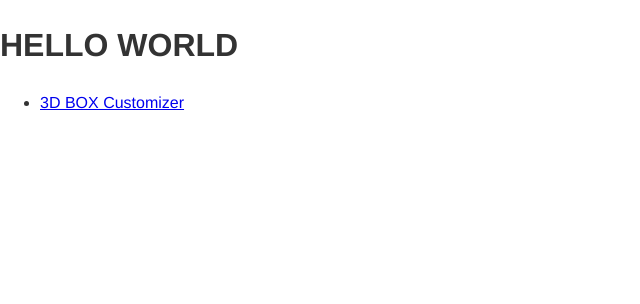
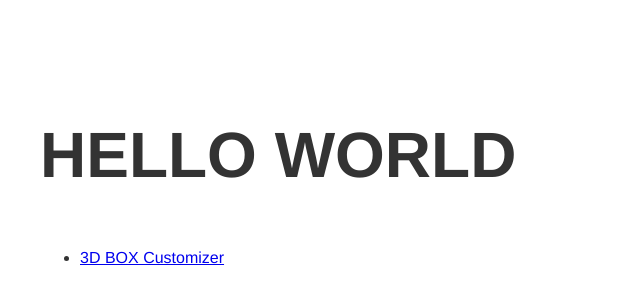
Before and after one commit to yaokaisei/study-react-three-fiber, a React (Create React App) app: page / in a window 1280 px wide. Shown: the top 304 px of the page, without its empty margins (0-640 px from the left). Built offline with nearby package versions, Linux system fonts and the light colour scheme.

Commit message:
スタイリングをCSS In JSに変更

```diff
--- a/package.json
+++ b/package.json
@@ -3,6 +3,8 @@
   "version": "0.1.0",
   "private": true,
   "dependencies": {
+    "@emotion/react": "^11.10.4",
+    "@emotion/styled": "^11.10.4",
     "@react-three/drei": "^9.22.9",
     "@react-three/fiber": "^8.3.1",
     "@testing-library/jest-dom": "^5.16.5",
--- a/src/index.tsx
+++ b/src/index.tsx
@@ -1,7 +1,7 @@
 import React from 'react';
 import ReactDOM from 'react-dom/client';
 import { Routes, Route, BrowserRouter } from 'react-router-dom';
-import 'src/styles/index.css';
+import 'src/index.css';
 import App from 'src/pages/App';
 import BoxCustomizer from 'src/pages/BoxCustomizer';
 import reportWebVitals from './reportWebVitals';
--- a/src/pages/App.tsx
+++ b/src/pages/App.tsx
@@ -1,17 +1,29 @@
 import React from 'react';
-import 'src/styles/App.css';
+import styled from '@emotion/styled';
 
-const App = () => {
+const Wrapper = styled.div`
+  padding-top: clamp(40px, 6.77vw, 64px);
+  padding-bottom: clamp(40px, 6.77vw, 64px);
+  width: min(100% - 2rem, 1200px);
+  margin: 0 auto;
+  color: #333;
+`;
+
+const H1 = styled.h1`
+  font-size: 4rem;
+`;
+
+const App: React.FC = () => {
   return (
-    <div className="App">
-      <h1>HELLO WORLD</h1>
+    <Wrapper>
+      <H1>HELLO WORLD</H1>
 
       <ul>
         <li>
           <a href="/box-customizer">3D BOX Customizer</a>
         </li>
       </ul>
-    </div>
+    </Wrapper>
   );
 };
 
--- a/src/pages/BoxCustomizer.tsx
+++ b/src/pages/BoxCustomizer.tsx
@@ -1,30 +1,72 @@
 import React, { useState } from 'react';
-import 'src/styles/App.css';
+import styled from '@emotion/styled';
+
 import BoxModel from 'src/components/BoxModel';
 
-const BoxCustomizer = () => {
+const Wrapper = styled.div`
+  background: linear-gradient(180deg, #272730 100%, #535375 50%);
+
+  & > .bg {
+    width: 100%;
+    height: 100vh;
+  }
+`;
+
+const Contents = styled.div`
+  position: absolute;
+  z-index: 1;
+  gap: 8px;
+  display: flex;
+  flex-wrap: nowrap;
+  flex-direction: column;
+  bottom: 0;
+  width: 100%;
+  padding: clamp(40px, 6.77vw, 64px);
+
+  & h1 {
+    font-weight: 900;
+    font-size: clamp(4rem, 6.77vw, 5rem);
+    margin: 0;
+    color: #cd853f;
+    line-height: 1;
+  }
+`;
+
+const InputLabel = styled.label`
+  display: grid;
+  gap: 8px;
+  width: 100%;
+  max-width: min(100% - 2rem, 400px);
+  color: #fff;
+
+  input {
+    width: 100%;
+  }
+`;
+
+const BoxCustomizer: React.FC = () => {
   const [colorCode, setColorCode] = useState('#5a40ce');
   const [scale, setScale] = useState(1);
 
   return (
-    <div className="BoxCustomizer">
-      <div className="box-contents">
+    <Wrapper>
+      <Contents>
         <h1>
           3D BOX
           <br />
           Customizer
         </h1>
 
-        <label>
+        <InputLabel>
           Box color
           <input
             type="color"
             value={colorCode}
             onChange={(event) => setColorCode(event.target.value)}
           />
-        </label>
+        </InputLabel>
 
-        <label>
+        <InputLabel>
           Box Scale
           <input
             type="number"
@@ -34,13 +76,13 @@ const BoxCustomizer = () => {
             value={scale}
             onChange={(event) => setScale(Number(event.target.value))}
           ></input>
-        </label>
-      </div>
+        </InputLabel>
+      </Contents>
 
-      <div className="box-bg">
+      <div className="bg">
         <BoxModel color={colorCode} scale={scale} />
       </div>
-    </div>
+    </Wrapper>
   );
 };
 
--- a/src/styles/App.css
+++ /dev/null
@@ -1,54 +0,0 @@
-.App {
-  /* text-align: center; */
-}
-
-.l-wrapper {
-  padding-top: clamp(40px, 6.77vw, 64px);
-  padding-bottom: clamp(40px, 6.77vw, 64px);
-}
-
-.l-wrapper > .inner {
-  width: min(100% - 2rem, 1200px);
-  margin: 0 auto;
-}
-
-.BoxCustomizer {
-  background: linear-gradient(180deg, #272730 100%, #535375 50%);
-}
-
-.box-contents {
-  position: absolute;
-  z-index: 1;
-  gap: 8px;
-  display: flex;
-  flex-wrap: nowrap;
-  flex-direction: column;
-  bottom: 0;
-  width: 100%;
-  padding: clamp(40px, 6.77vw, 64px);
-}
-
-.box-contents h1 {
-  font-weight: 900;
-  font-size: clamp(4rem, 6.77vw, 5rem);
-  margin: 0;
-  color: #cd853f;
-  line-height: 1;
-}
-
-.box-contents label {
-  display: grid;
-  gap: 8px;
-  width: 100%;
-  max-width: min(100% - 2rem, 400px);
-  color: #fff;
-}
-
-.box-contents label input {
-  width: 100%;
-}
-
-.box-bg {
-  width: 100%;
-  height: 100vh;
-}
```
Also changed, not shown: src/index.css (renamed from src/styles/index.css), 1 other file (tests, documents, lock files or other folders).
